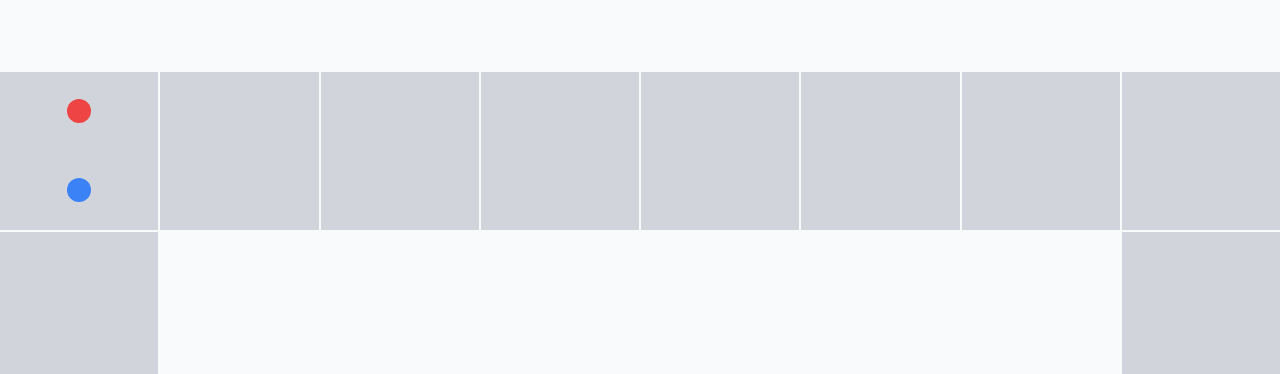
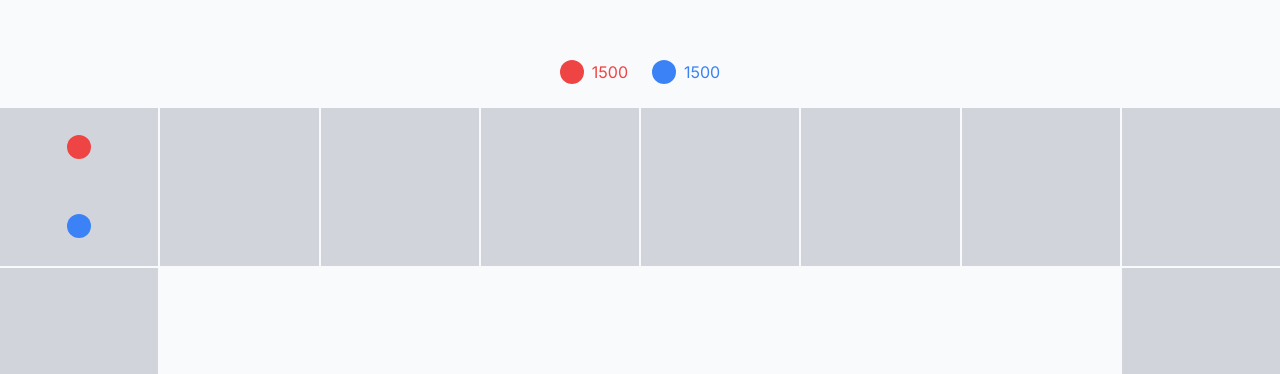
Before and after one commit to nrjdalal/cartel, a Next.js app: page / in a window 1280 px wide. Shown: the part 426-800 px from the top of the page. Built offline with nearby package versions, Linux system fonts and the light colour scheme.

Commit message:
repeat turn on 6

```diff
--- a/src/app/page.tsx
+++ b/src/app/page.tsx
@@ -171,7 +171,7 @@ export default function Home() {
 
   return (
     <main className="flex min-h-svh select-none flex-col items-center justify-center bg-gray-50">
-      <div className="relative flex aspect-[9/16] w-full items-center justify-center">
+      <div className="relative flex aspect-[9/16] w-full flex-col items-center justify-center">
         <div className="absolute bottom-16 right-4 flex items-center justify-center">
           <button
             onClick={() => {
@@ -190,6 +190,19 @@ export default function Home() {
             {dice === 5 && <Dice5 className="size-8" />}
             {dice === 6 && <Dice6 className="size-8" />}
           </button>
+        </div>
+
+        <div>
+          <div className="flex items-center justify-center gap-6 p-6">
+            <div className="flex items-center justify-center gap-2">
+              <div className="size-6 rounded-full bg-red-500"></div>
+              <div className="text-red-500">{players[0].wallet}</div>
+            </div>
+            <div className="flex items-center justify-center gap-2">
+              <div className="size-6 rounded-full bg-blue-500"></div>
+              <div className="text-blue-500">{players[1].wallet}</div>
+            </div>
+          </div>
         </div>
 
         <div className="grid w-full grid-cols-8 gap-0.5">
@@ -215,7 +228,6 @@ export default function Home() {
                   players[0].position % 28 && (
                   <div className="size-6 rounded-full bg-red-500"></div>
                 )}
-
                 {playableBlocks.find(
                   (playableBlock) => playableBlock.block === block,
                 )?.id ===
```
